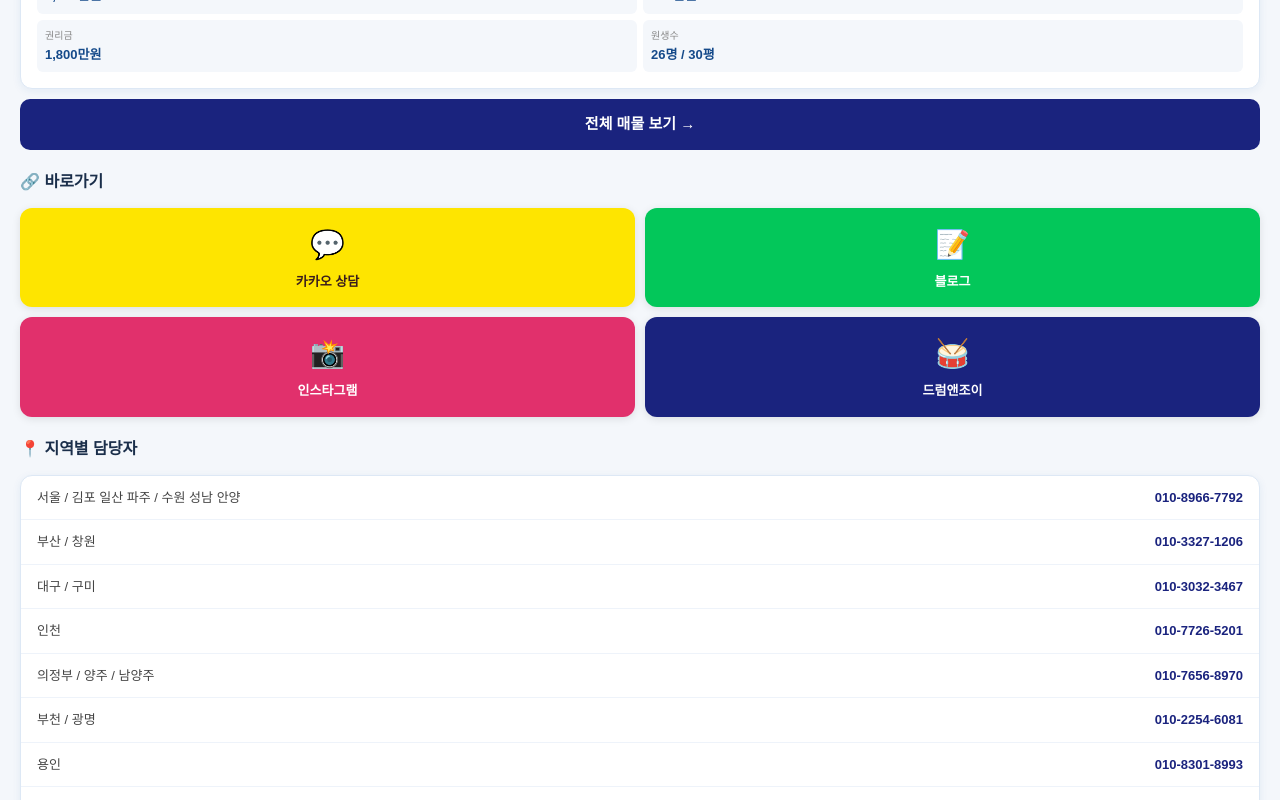
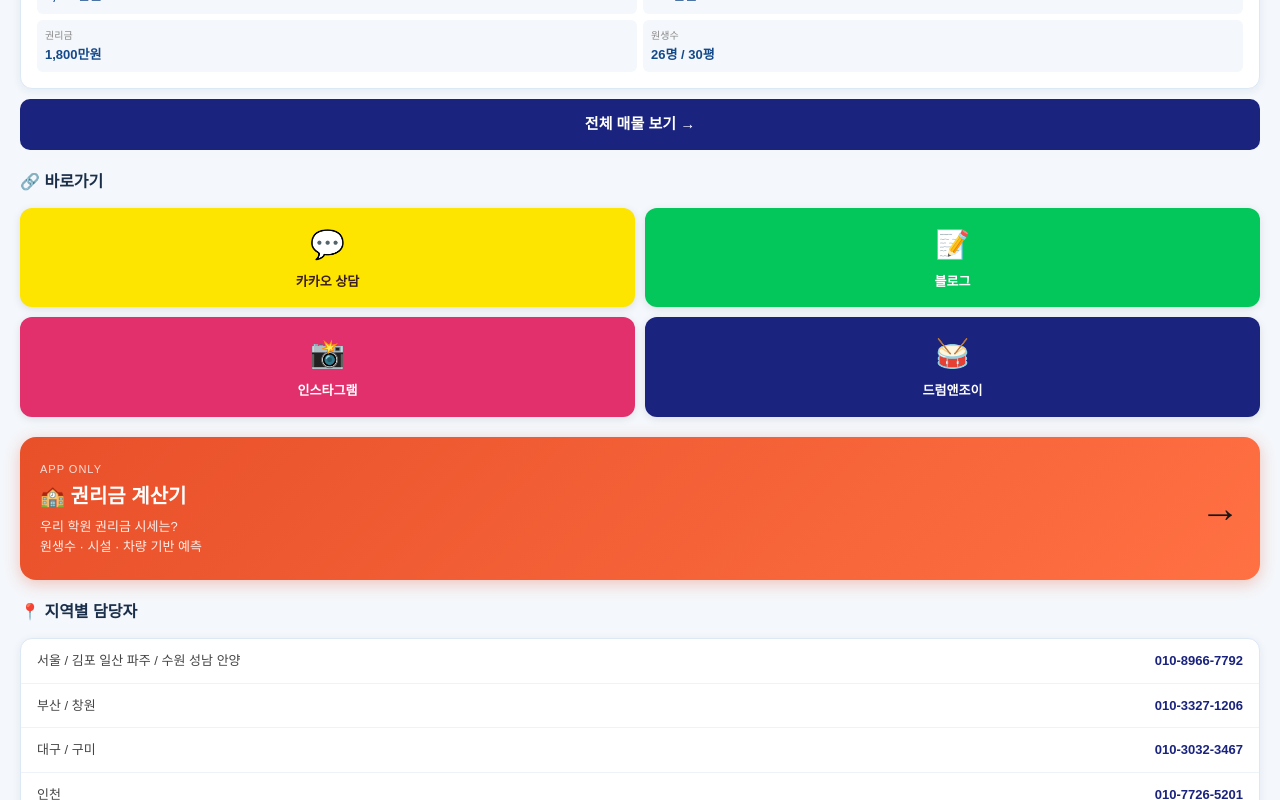
Before and after one commit to oneacademy0522/oneacademy-app, a Next.js app: page / in a window 1280 px wide. Shown: the part 1106-1906 px from the top of the page. Built offline with nearby package versions, Linux system fonts and the light colour scheme.

Commit message:
권리금 계산기 추가

```diff
--- a/app/page.tsx
+++ b/app/page.tsx
@@ -140,6 +140,28 @@ export default function Home() {
         </div>
       </section>
 
+      {/* 권리금 계산기 배너 */}
+      <section style={{ padding: '0 20px 20px' }}>
+        <a href="https://oneacademy0522.github.io/oneacademy/" target="_blank" rel="noopener noreferrer" style={{
+          display: 'block', textDecoration: 'none',
+          background: 'linear-gradient(135deg, #e8502a 0%, #ff7043 100%)',
+          borderRadius: '16px', padding: '24px 20px',
+          boxShadow: '0 4px 16px rgba(232,80,42,0.3)',
+        }}>
+          <div style={{ display: 'flex', alignItems: 'center', justifyContent: 'space-between' }}>
+            <div>
+              <div style={{ fontSize: '11px', color: 'rgba(255,255,255,0.8)', marginBottom: '4px', letterSpacing: '1px' }}>APP ONLY</div>
+              <div style={{ fontSize: '20px', fontWeight: '900', color: 'white', marginBottom: '6px' }}>🏫 권리금 계산기</div>
+              <div style={{ fontSize: '13px', color: 'rgba(255,255,255,0.9)', lineHeight: '1.5' }}>
+                우리 학원 권리금 시세는?<br />
+                원생수 · 시설 · 차량 기반 예측
+              </div>
+            </div>
+            <div style={{ fontSize: '40px' }}>→</div>
+          </div>
+        </a>
+      </section>
+
       {/* 지역별 담당자 */}
       <section style={{ padding: '0 20px 20px' }}>
         <h2 style={{ fontSize: '16px', fontWeight: '800', color: '#1a2e4a', marginBottom: '14px' }}>📍 지역별 담당자</h2>
@@ -175,11 +197,11 @@ export default function Home() {
         background: 'white', borderTop: '1px solid #dde8f5',
         padding: '12px 20px', display: 'flex', gap: '10px',
       }}>
-        <a href="tel:02-575-7792" style={{
+        <a href="tel:010-8966-7792" style={{
           flex: 1, background: PRIMARY_DARK, color: 'white', padding: '14px',
           borderRadius: '10px', textAlign: 'center', textDecoration: 'none',
           fontWeight: '700', fontSize: '15px',
-        }}>📞전화상담 010-8966-7792 </a>
+        }}>📞 전화상담 010-8966-7792</a>
         <a href="https://open.kakao.com/o/s6fASXti" target="_blank" rel="noopener noreferrer" style={{
           flex: 1, background: '#FEE500', color: '#3A1D1D', padding: '14px',
           borderRadius: '10px', textAlign: 'center', textDecoration: 'none',
```
